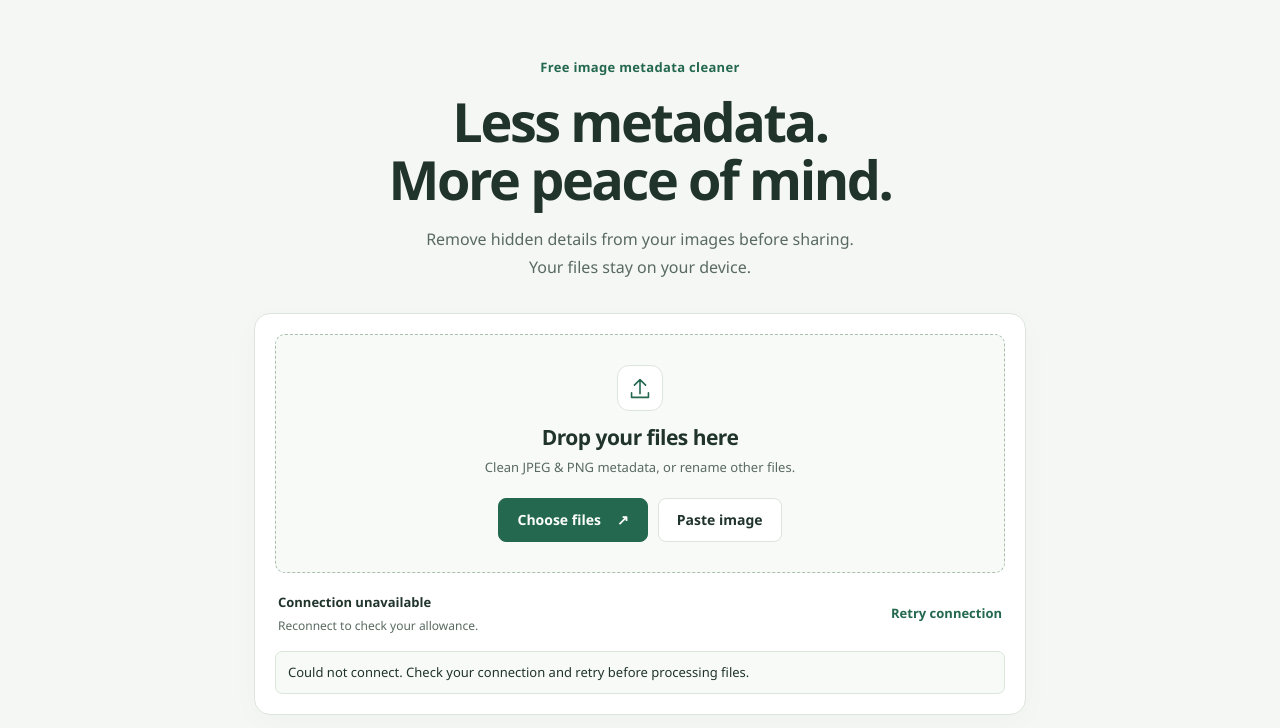
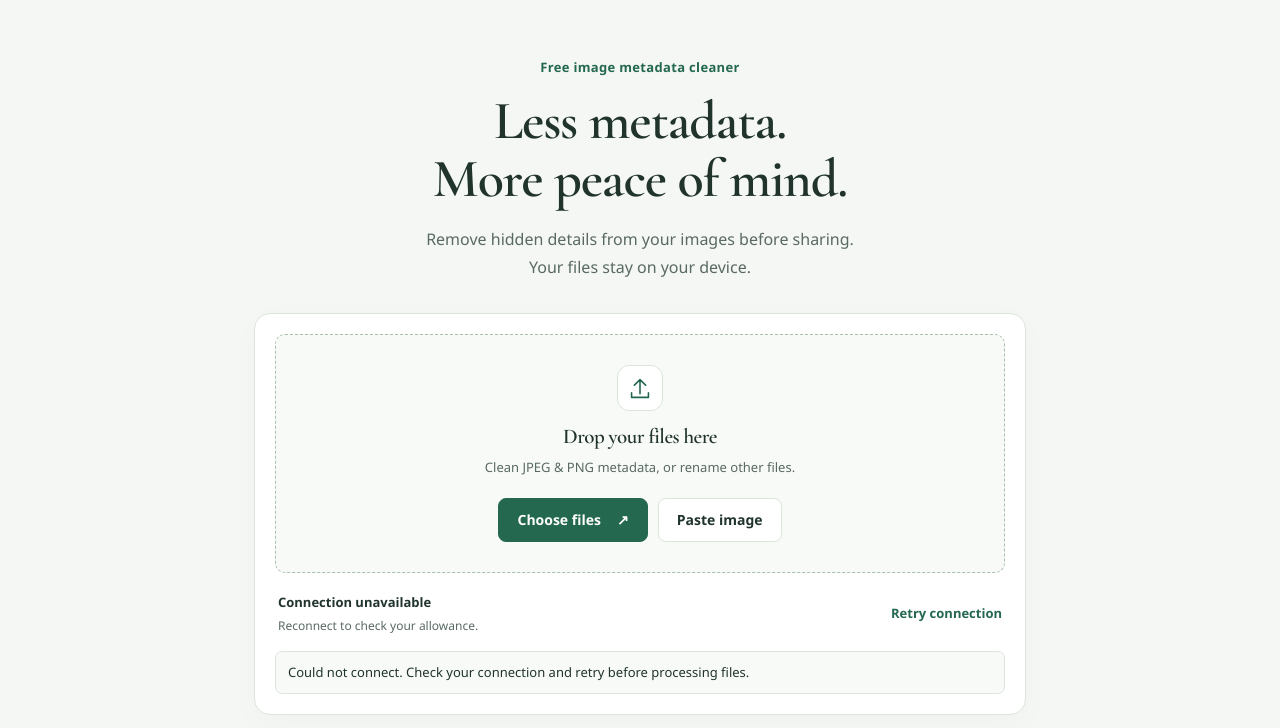
Before and after one commit to kingmed-rgb/filecleaner, a website: page index.html in a window 1280 px wide. Shown: the part 69-797 px from the top of the page. Drawn offline with nearby package versions, Linux system fonts and the light colour scheme; no server answers.

Commit message:
Use Cormorant Garamond for website headings

```diff
--- a/styles.css
+++ b/styles.css
@@ -1,3 +1,5 @@
+@import url("https://fonts.googleapis.com/css2?family=Cormorant+Garamond:wght@600&display=swap");
+
 :root {
   color-scheme: light;
   --bg: #f5f7f4;
@@ -10,6 +12,7 @@
   --accent-hover: #19513b;
   --accent-soft: #eaf3ec;
   --danger: #a6372c;
+  --font-title: "Cormorant Garamond", Georgia, serif;
   --font: "Avenir Next", "Segoe UI", "Helvetica Neue", Arial, sans-serif;
 }
 *, *::before, *::after { box-sizing: border-box; }
@@ -22,7 +25,7 @@ button { cursor: pointer; }
 button:disabled { opacity: .55; cursor: not-allowed; }
 a { color: var(--accent); text-underline-offset: 4px; }
 a:hover { color: var(--accent-hover); }
-h1, h2, h3 { font-family: var(--font); font-weight: 600; line-height: 1.15; letter-spacing: -.035em; text-wrap: balance; }
+h1, h2, h3, h4, h5, h6 { font-family: var(--font-title); font-weight: 600; line-height: 1.15; letter-spacing: -.015em; text-wrap: balance; }
 p { margin: 0; }
 :focus-visible { outline: 3px solid var(--accent); outline-offset: 4px; }
 .skip-link { position: absolute; top: -80px; left: 20px; z-index: 120; background: var(--surface); padding: 12px 18px; border-radius: 8px; }
@@ -36,7 +39,7 @@ p { margin: 0; }
 .workspace { max-width: 820px; margin: 0 auto; padding: 38px 24px 0; }
 .intro { text-align: center; margin-bottom: 32px; }
 .eyebrow { color: var(--accent); font-size: 13px; font-weight: 600; letter-spacing: .025em; margin-bottom: 14px; }
-.intro h1 { font-size: clamp(36px, 5vw, 54px); margin: 0 0 18px; line-height: 1.08; letter-spacing: -.045em; }
+.intro h1 { font-size: clamp(36px, 5vw, 54px); margin: 0 0 18px; line-height: 1.08; letter-spacing: -.02em; }
 .intro-copy { color: var(--muted); font-size: 16px; line-height: 1.7; }
 .tool-shell { background: var(--surface); border: 1px solid var(--line); border-radius: 16px; box-shadow: 0 8px 32px #213d2c06; }
 .app-area { padding: 20px; }
```
